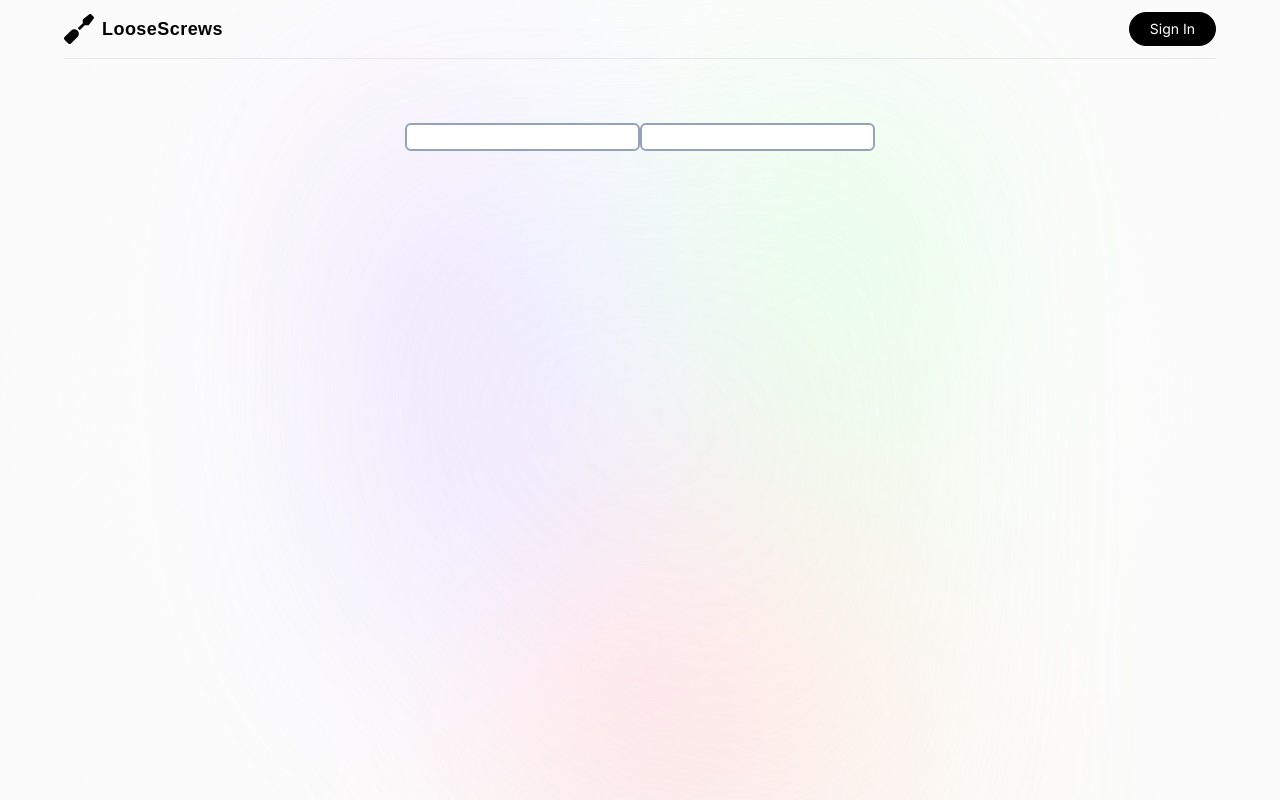
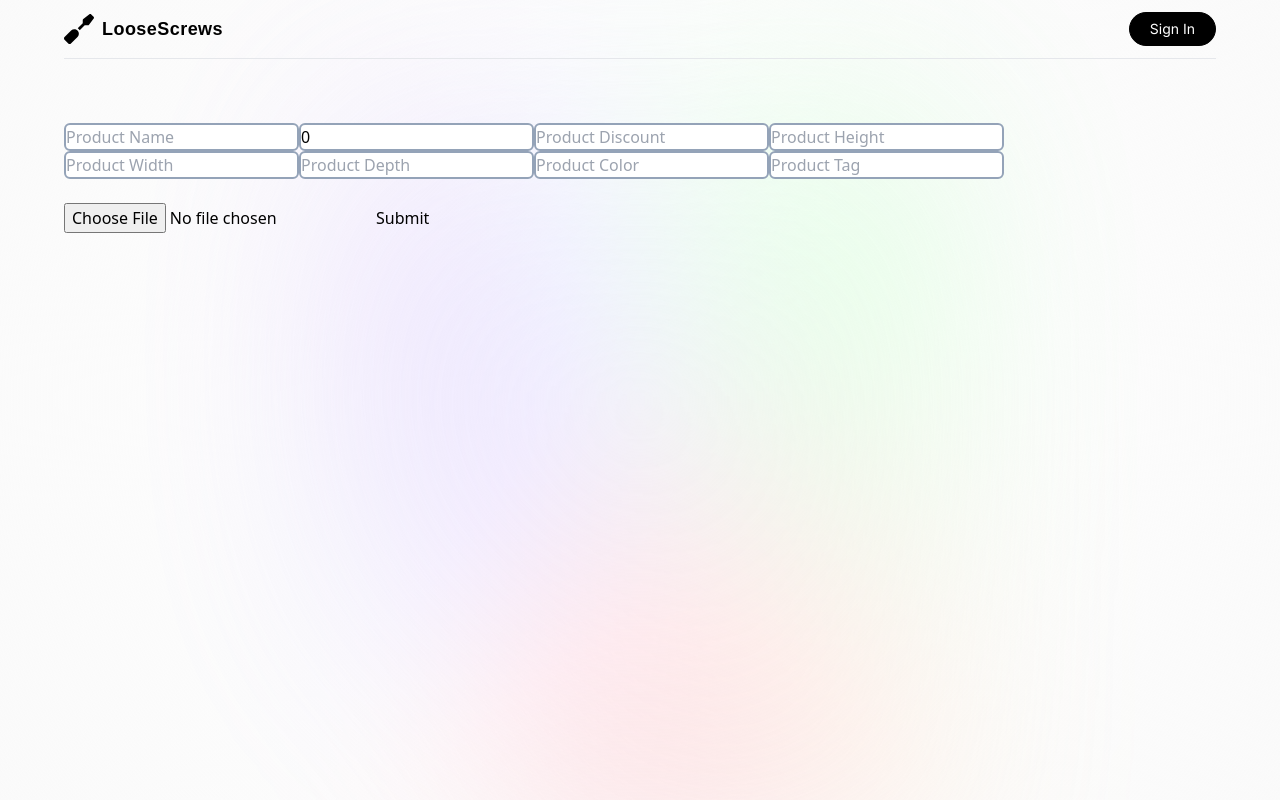
Before and after one commit to krystln/loose-screws, a Next.js app: page /addItem in a window 1280 px wide. Built offline with nearby package versions, Linux system fonts and the light colour scheme; no server answers.

Commit message:
hireus created & implemented

```diff
--- /dev/null
+++ b/app/api/jobs/route.js
@@ -0,0 +1,20 @@
+import { connectToDB } from "@utils/db";
+import Job from "@models/jobs";
+
+export const POST = async (request) => {
+    const { body } = request;
+    const { name, email, description } = await request.json();
+    console.log("Request recieved, body: ", body);
+    try{
+        await connectToDB();
+        const job = new Job({
+            name,
+            email,
+            description
+        });
+        job.save();
+        return new Response("Job created", { status : 201 });
+    }catch(error){
+        return new Response(error, { status : 500 });
+    }
+}
--- /dev/null
+++ b/app/api/product/route.js
@@ -0,0 +1,12 @@
+import connectToDB from "@utils/db";
+
+
+function POST(request, response) {
+    try{
+
+
+
+    }catch(error){
+        console.log(error);
+    }
+}
--- /dev/null
+++ b/app/hireus/page.jsx
@@ -0,0 +1,60 @@
+'use client'
+
+import { useState } from 'react'
+import { useRouter } from 'next/navigation';
+
+const HireUse = () => {
+    const router = useRouter();
+    const [submitting, setSubmitting] = useState(false);
+    const [jobData, setJobData] = useState({
+        name: '',
+        email: '',
+        description: ''
+    });
+
+    function handleChange(event) {
+        setJobData({
+            ...jobData,
+            [event.target.name]: event.target.value
+        })
+    }
+
+    const handleSubmit = async (event) => {
+        event.preventDefault();
+        console.log("sending data to post");
+        setSubmitting(true);
+
+        try {
+            const response = await fetch('/api/jobs', {
+                method: 'POST',
+                body: JSON.stringify({
+                    name: jobData.name,
+                    email: jobData.email,
+                    description: jobData.description
+                }),
+            });
+
+            if (response.ok) {
+                alert('Job Submitted');
+                router.push('/');
+            }
+
+        } catch (error) {
+            console.log(error);
+        } finally {
+            setSubmitting(false);
+        }
+    }
+
+
+    return (
+        <form onSubmit={handleSubmit}>
+            <input type="text" name="name" id="name" value={jobData.name} placeholder="Name" onChange={handleChange} />
+            <input type="email" name="email" id="email" value={jobData.email} placeholder="Email" onChange={handleChange} />
+            <textarea name="description" id="message" cols="30" rows="10" value={jobData.description} placeholder="Job Description" onChange={handleChange} ></textarea>
+            <input type="submit" value='Submit'/>
+        </form>
+    )
+}
+
+export default HireUse;
--- a/app/page.js
+++ b/app/page.jsx
@@ -1,4 +1,4 @@
-
+import Link from 'next/link';
 
 const Home = () => {
 	return (
@@ -13,7 +13,7 @@ const Home = () => {
 			<div className="flex rounded-r-[7rem] bg-[url('/images/hire.png')] bg-right w-full h-[400px] bg-no-repeat bg-cover">
 				<div className="text-left w-full py-20 pr-10">
 					<div className="head_text">Can&apos;t be<br/> <span className="hover:class:orange_gradient">bothered</span> ?</div>
-					<button className="font-inter border border-black text-center rounded-3xl py-1.5 px-5 bg-black hover:bg-white text-white hover:text-black transition-all mt-10 justify-center align-middle">Hire Us</button>
+					<Link href="/hireus"><button className="font-inter border border-black text-center rounded-3xl py-1.5 px-5 bg-black hover:bg-white text-white hover:text-black transition-all mt-10 justify-center align-middle">Hire Us</button></Link>
 				</div>
 			</div>
 		</>
--- a/components/AddProduct.jsx
+++ b/components/AddProduct.jsx
@@ -4,13 +4,21 @@ import { useState } from "react"
 
 const AddPorduct = () => {
 
+    const [selectedImage, setSelectedImage] = useState(null);
     const [product, setProduct] = useState({
         name: "",
-        price: "",
+        price: 0,
+        discount: 0,
+        tag: [],
+        image: "",
+        width: 0,
+        height: 0,
+        depth: 0,
+        color: ""
     })
 
     function handleChange(event) {
-        const {name, value} = event.target;
+        const { name, value } = event.target;
         setProduct(prevProduct => {
             return {
                 ...prevProduct,
@@ -24,6 +32,7 @@ const AddPorduct = () => {
             <input
                 type="text"
                 name="name"
+                placeholder="Product Name"
                 onChange={handleChange}
                 value={product.name}
                 className="border-slate-400 border-2 rounded-md"
@@ -31,12 +40,87 @@ const AddPorduct = () => {
             <input
                 type="text"
                 name="price"
+                placeholder="Product Price"
                 onChange={handleChange}
                 value={product.price}
                 className="border-slate-400 border-2 rounded-md"
             />
+            <input
+                type="text"
+                name="discount"
+                placeholder="Product Discount"
+                onChange={handleChange}
+                value={product.name}
+                className="border-slate-400 border-2 rounded-md"
+            />
+            <input
+                type="text"
+                name="height"
+                placeholder="Product Height"
+                onChange={handleChange}
+                value={product.name}
+                className="border-slate-400 border-2 rounded-md"
+            />
+            <input
+                type="text"
+                name="width"
+                placeholder="Product Width"
+                onChange={handleChange}
+                value={product.name}
+                className="border-slate-400 border-2 rounded-md"
+            />
+            <input
+                type="text"
+                name="depth"
+                placeholder="Product Depth"
+                onChange={handleChange}
+                value={product.name}
+                className="border-slate-400 border-2 rounded-md"
+            />
+            <input
+                type="text"
+                name="color"
+                placeholder="Product Color"
+                onChange={handleChange}
+                value={product.name}
+                className="border-slate-400 border-2 rounded-md"
+            />
+            <input
+                type="text"
+                name="tag"placeholder="Product Tag"
+                onChange={handleChange}
+                value={product.name}
+                className="border-slate-400 border-2 rounded-md"
+            />
+
+            {selectedImage && (
+                <div>
+                    <img
+                        alt="not found"
+                        width={"250px"}
+                        src={URL.createObjectURL(selectedImage)}
+                    />
+                    <br />
+                    <button onClick={() => setSelectedImage(null)}>Remove</button>
+                </div>
+            )}
+
+            <br />
+            <br />
+
+            <input
+                type="file"
+                name="myImage"
+                onChange={(event) => {
+                    console.log(event.target.files[0]);
+                    setSelectedImage(event.target.files[0]);
+                }}
+            />
+
+            <button>Submit</button>
+
         </form>
     )
 }
 
-export default AddPorduct
+export default AddPorduct;
--- /dev/null
+++ b/models/jobs.js
@@ -0,0 +1,24 @@
+import { Schema, model, models } from "mongoose";
+
+const jobSchema = new Schema({
+    name: {
+        type: String,
+        required: true,
+    },
+    email: {
+        type: String,
+        required: true,
+        match: /^\S+@\S+\.\S+$/,
+    },
+    description: {
+        type: String,
+        required: true,
+    },
+    done: {
+        type: Boolean,
+        default: false,
+    }
+});
+
+
+export default models.Job || model('Job', jobSchema);
```
Also changed, not shown: models/product.js (added, +49 -0 lines), app/addItem/page.jsx (renamed from app/addItem/page.js), app/cart/page.jsx (renamed from app/cart/page.js), app/layout.jsx (renamed from app/layout.js), app/login/page.jsx (renamed from app/login/page.js). Lines whose indentation alone changed are shown as unchanged.
